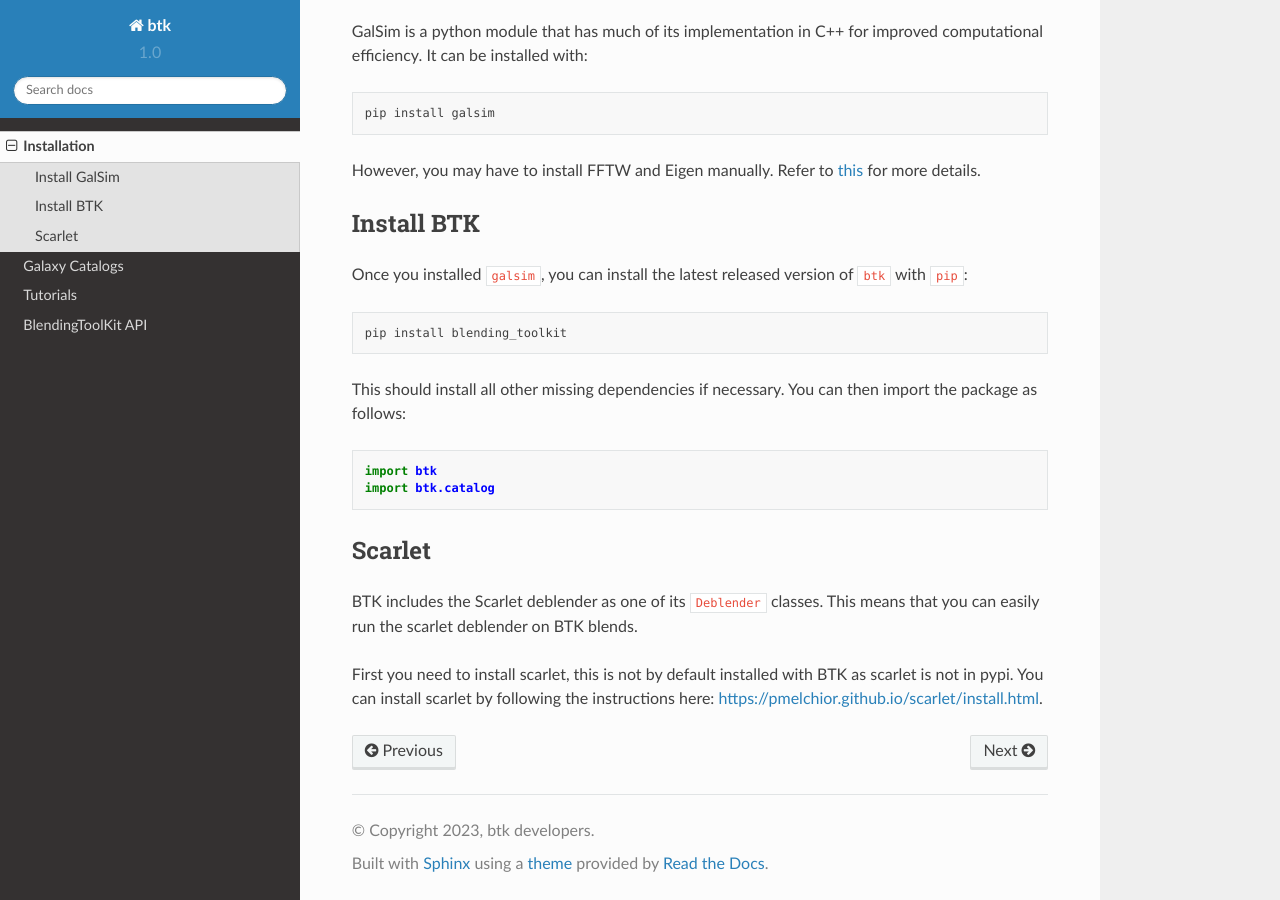
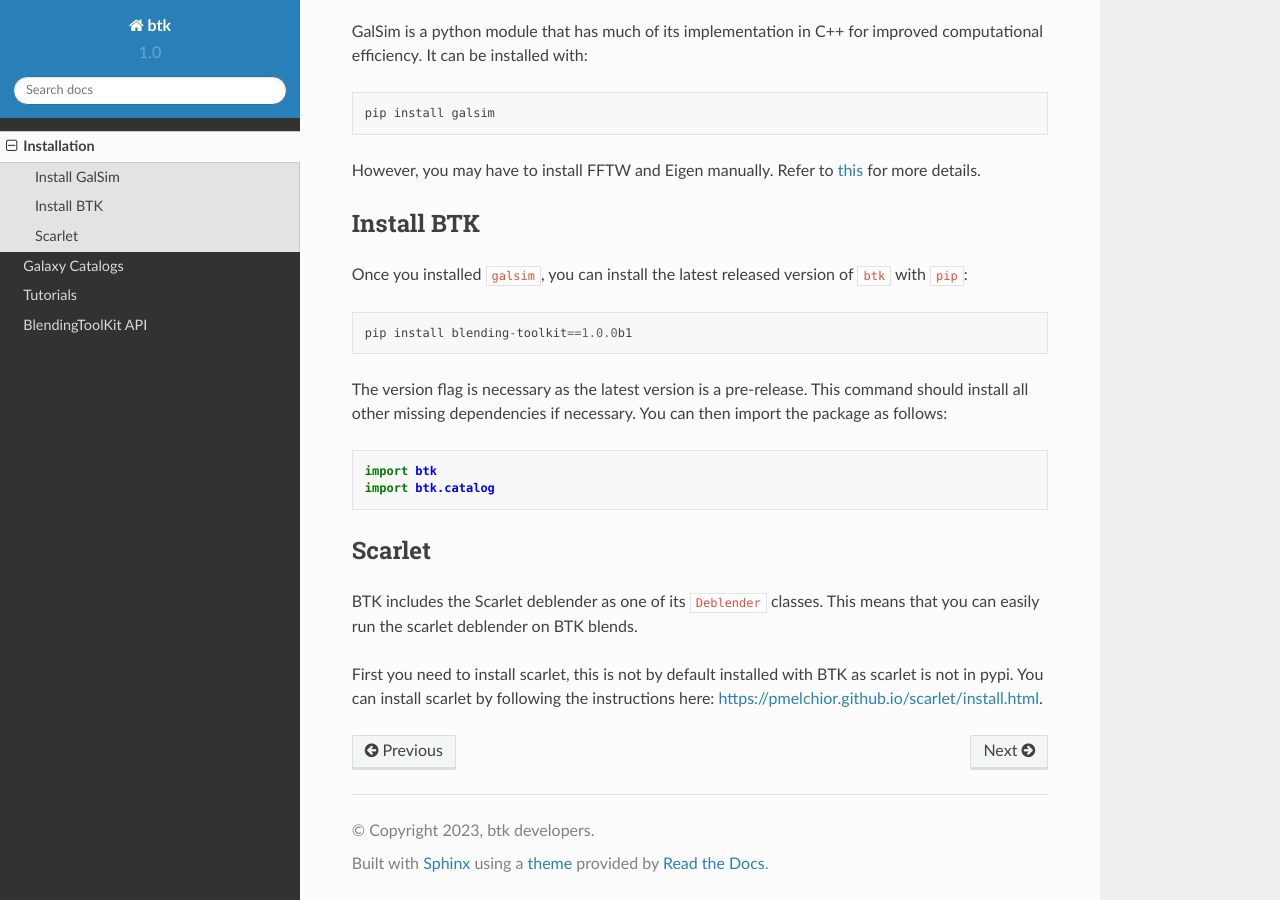
Before and after one commit to LSSTDESC/BlendingToolKit, a Sphinx documentation site: the page built from docs/source/install.rst, in a window 1280 px wide and 900 px high, scrolled down 583 px. Built offline with Sphinx 7.4.7 and the Read the Docs theme 2.0.0, drawn with Linux system fonts in a browser that asks for light colours.

Commit message:
add version flag to prevent confusion for now

```diff
--- a/docs/source/install.rst
+++ b/docs/source/install.rst
@@ -37,9 +37,9 @@
 
 .. code-block::
 
-    pip install blending_toolkit
+    pip install blending-toolkit==1.0.0b1
 
-This should install all other missing dependencies if necessary. You can then import the package as follows:
+The version flag is necessary as the latest version is a pre-release. This command should install all other missing dependencies if necessary. You can then import the package as follows:
 
 .. code-block:: python
 
@@ -48,8 +48,7 @@
 
 Scarlet
 ------------------------------
-BTK includes the Scarlet deblender as one of its ``Deblender`` classes. This means that you
-can easily run the scarlet deblender on BTK blends.
+BTK includes the Scarlet deblender as one of its ``Deblender`` classes. This means that you can easily run the scarlet deblender on BTK blends.
 
 First you need to install scarlet, this is not by default installed with BTK as scarlet
 is not in pypi. You can install scarlet by following the instructions here: `<https://pmelchior.github.io/scarlet/install.html>`_.
```
Also changed, not shown: README.md (+3 -2 lines).
